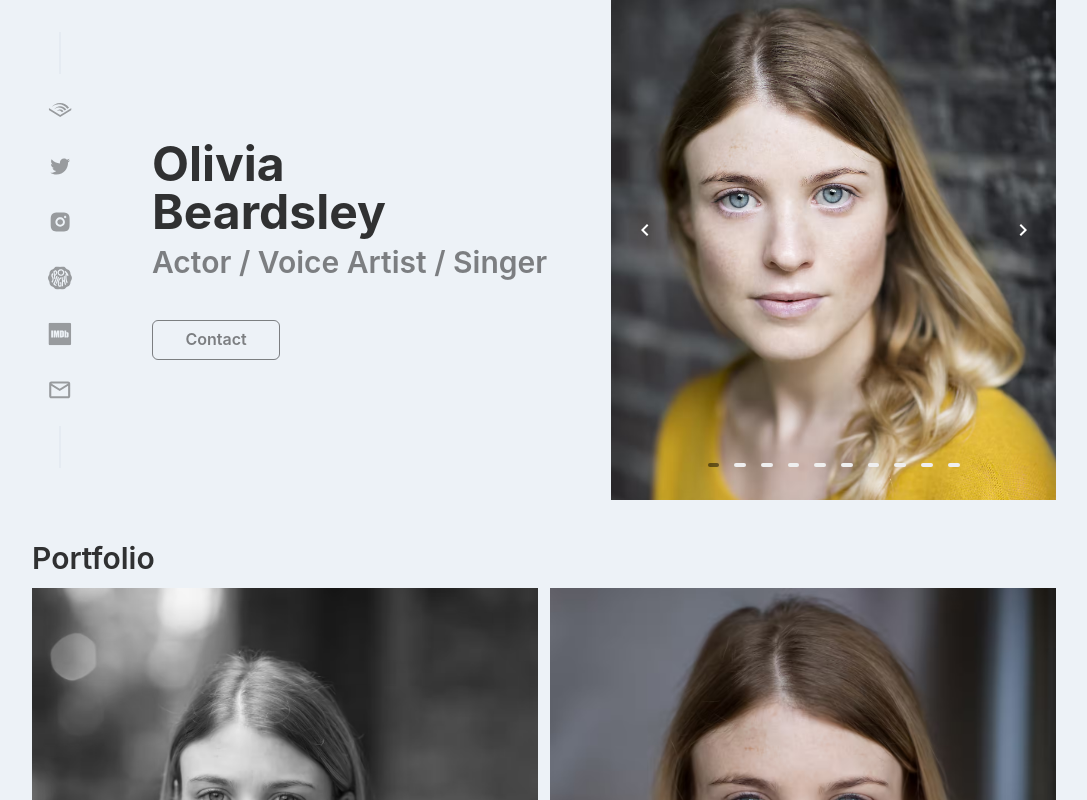
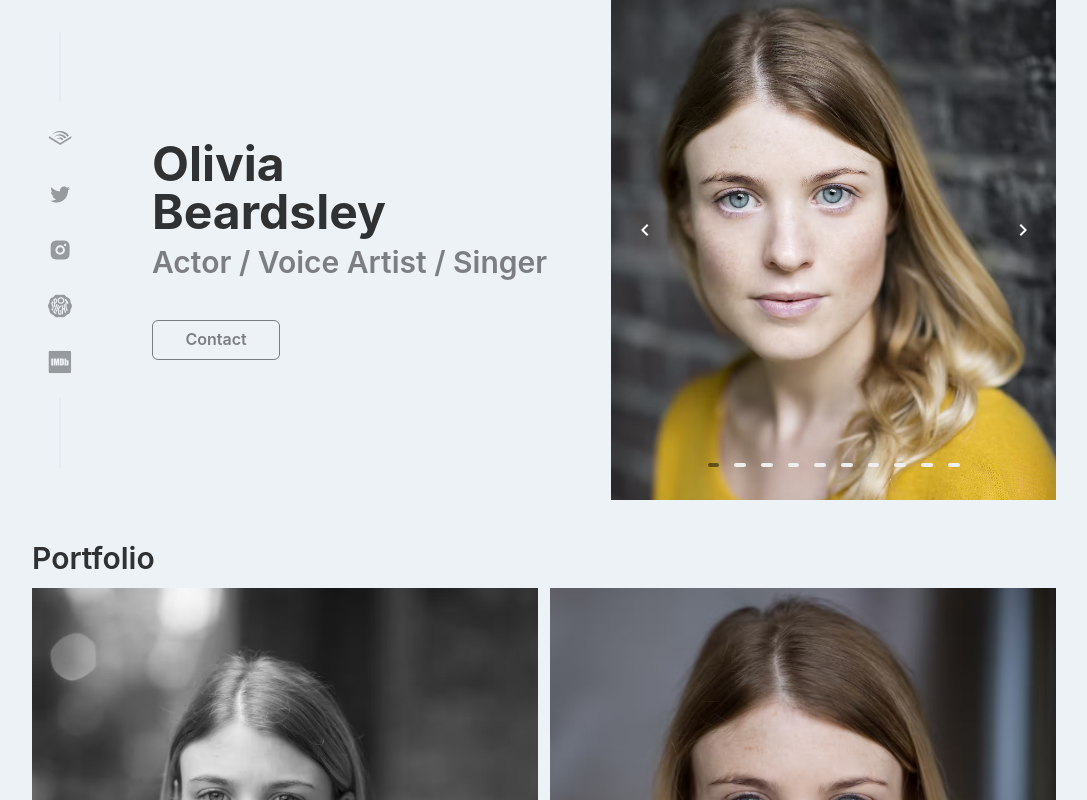
Before and after one commit to beardsleym/olivia, a Next.js app: page / in a window 1280 px wide. Shown: the top 800 px of the page, without its empty margins (96-1183 px from the left). Built offline with nearby package versions, Linux system fonts and the light colour scheme.

Commit message:
remove mail icon from socials

```diff
--- a/assets/Mail.tsx
+++ /dev/null
@@ -1,33 +0,0 @@
-import { createIcon } from "@chakra-ui/icons";
-
-export const MailIcon = createIcon({
-  displayName: "MailIcon",
-  viewBox: "0 0 19 18",
-  path: (
-    <svg
-      width="19"
-      height="18"
-      viewBox="0 0 19 18"
-      fill="none"
-      xmlns="http://www.w3.org/2000/svg"
-    >
-      <g clipPath="url(#clip0_810_9648)">
-        <path
-          d="M15.9141 2.25H2.60156C1.68633 2.25 0.94582 2.99883 0.94582 3.91406L0.9375 13.8984C0.9375 14.8137 1.68633 15.5625 2.60156 15.5625H15.9141C16.8293 15.5625 17.5781 14.8137 17.5781 13.8984V3.91406C17.5781 2.99883 16.8293 2.25 15.9141 2.25ZM15.9141 13.8984H2.60156V5.57813L9.25782 9.73829L15.9141 5.57813V13.8984ZM9.25782 8.07422L2.60156 3.91406H15.9141L9.25782 8.07422Z"
-          fill="currentColor"
-          fillOpacity="0.36"
-        />
-      </g>
-      <defs>
-        <clipPath id="clip0_810_9648">
-          <rect
-            width="18"
-            height="18"
-            fill="white"
-            transform="translate(0.375)"
-          />
-        </clipPath>
-      </defs>
-    </svg>
-  ),
-});
--- a/components/Socials.tsx
+++ b/components/Socials.tsx
@@ -11,7 +11,6 @@ import {
   AudibleIcon,
   IMDBIcon,
   InstagramIcon,
-  MailIcon,
   SpotlightIcon,
   TwitterIcon,
 } from "../assets/Icons";
@@ -96,18 +95,6 @@ export const Socials: React.FC<SocialsProps> = ({
       ),
       href: "https://www.imdb.com/name/nm6371549",
     },
-    {
-      icon: (
-        <MailIcon
-          color={useColorModeValue("black", "white")}
-          h={6}
-          w={6}
-          m={4}
-          key="e-mail"
-        />
-      ),
-      href: "https://docs.google.com/forms/d/e/1FAIpQLSep5mHDqbUovGMIdyj2KvBUPPIMD170bpD7WH58ADaYHWvDjA/viewform?usp=sf_link",
-    },
   ];
   return (
     <Flex
```
